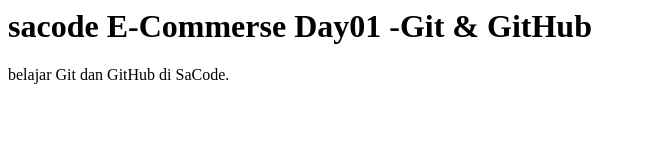
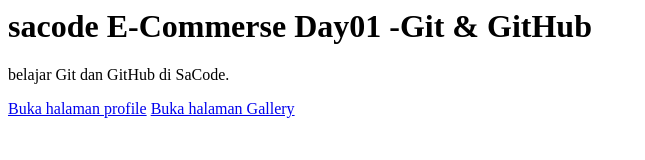
Before and after one commit to anjastabuni/sacode-e-commerse-ii-day01-anjastabuni, a plain HTML site: page index.html in a window 1280 px wide. Shown: the whole page, without its empty margins (0-645 px from the left). Drawn offline with Linux system fonts and the light colour scheme.

Commit message:
rubah index.html

```diff
--- a/index.html
+++ b/index.html
@@ -2,3 +2,7 @@
 <p>
   belajar Git dan GitHub di SaCode.
 </p>
+
+<a href="profile.html"> Buka halaman profile</a>
+
+<a href="galeri.html">Buka halaman Gallery</a>
```
